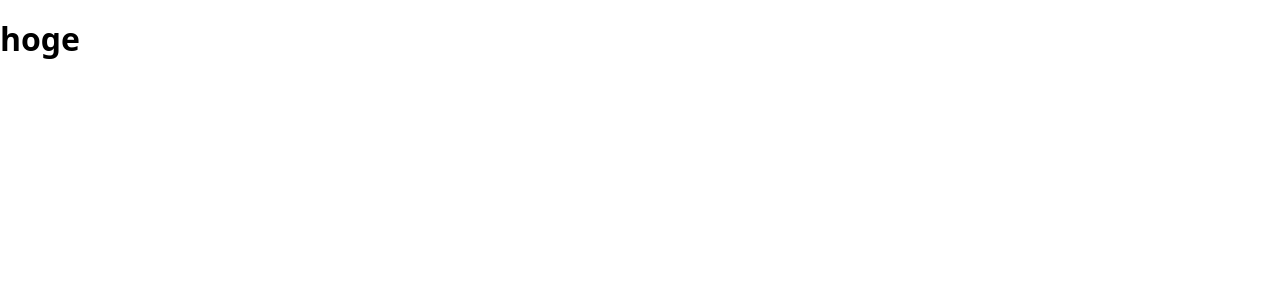
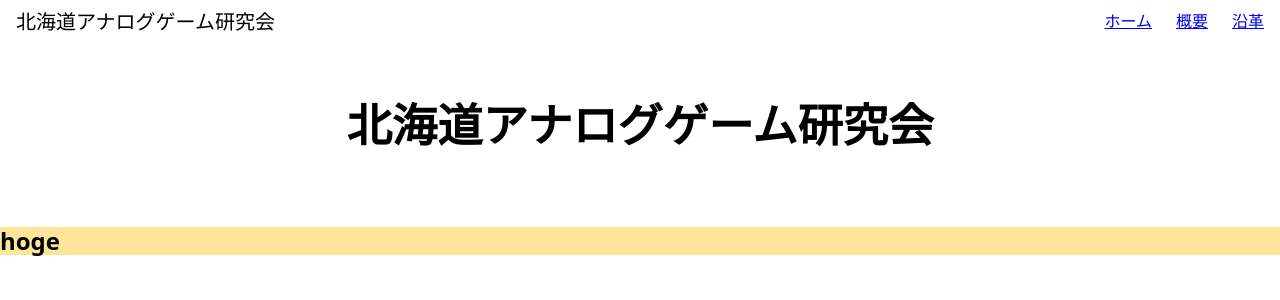
Before and after one commit to haes-g/haes-g.github.io, a React (Vite) app: page / in a window 1280 px wide. Shown: the top 300 px of the page. Built offline with nearby package versions, Linux system fonts and the light colour scheme.

Commit message:
更新:ヘッダとコンテナの基本構造を作成

```diff
--- a/src/component/Container.tsx
+++ b/src/component/Container.tsx
@@ -1,19 +1,29 @@
 import React from 'react';
+import Header from './Header';
+import '../scss/component/Container.scss';
+
+type Props = {
+  children: React.ReactNode;
+  title: string;
+};
 
 /**
  * Container.tsx
  * サイト全体の構造を提供する共通コンポーネント。
  * 最上位の親コンポーネントとして定義する。
  * このコンポーネントはpagesコンポーネントから呼び出される。
+ *
+ * @param { React.ReactNode } children pages単位で構築した画面のReactNode
+ * @param { string } title ページのタイトル
  */
-
-type Props = {
-  children: React.ReactNode;
-};
-
-const Container = ({ children }: Props) => (
+const Container = (props: Props) => (
   <div>
-    {children}
+    <Header title={props.title} />
+    <section>
+      <div id="container">
+        {props.children}
+      </div>
+    </section>
   </div>
 );
 
--- /dev/null
+++ b/src/component/Header.tsx
@@ -0,0 +1,26 @@
+import Navigation from "./Navigation";
+import PageTitle from "./PageTitle";
+import '../scss/component/Header.scss';
+
+type Props = {
+  title: string;
+};
+
+/**
+ * Header.tsx
+ * サイトのヘッダー部の構造を定義する。
+ *
+ * @param { string } title ページのタイトル
+ * @returns { React.ReactNode }
+ */
+const Header = (props: Props) => (
+  <header>
+    <div>
+      <h1><a href="/">北海道アナログゲーム研究会</a></h1>
+      <Navigation />
+    </div>
+    <PageTitle title={props.title} />
+  </header>
+);
+
+export default Header;
--- /dev/null
+++ b/src/component/Navigation.tsx
@@ -0,0 +1,19 @@
+import '../scss/component/Navigation.scss';
+
+/**
+ * Navigation.tsx
+ * サイトのナビゲーションの構造を定義する
+ *
+ * @returns { React.ReactNode }
+ */
+const Navigation = () => (
+  <nav>
+    <ul className='navigation'>
+      <li><a href="/">ホーム</a></li>
+      <li><a href="/overview">概要</a></li>
+      <li><a href="/history">沿革</a></li>
+    </ul>
+  </nav>
+);
+
+export default Navigation;
--- /dev/null
+++ b/src/component/PageTitle.tsx
@@ -0,0 +1,17 @@
+import '../scss/component/PageTItle.scss';
+
+type Props = {
+  title: string;
+}
+
+/**
+ * PageTitle.tsx
+ * 画面のページを表示するパーツ
+ * @param { string } title ページのタイトル
+ * @returns
+ */
+const PageTitle = (props: Props) => (
+  <h2>{props.title}</h2>
+);
+
+export default PageTitle;
--- a/src/pages/Home.tsx
+++ b/src/pages/Home.tsx
@@ -1,10 +1,8 @@
 import Container from "../component/Container";
 
 const Home = () => (
-  <Container>
-    <div>
-      <h1>hoge</h1>
-    </div>
+  <Container title="北海道アナログゲーム研究会">
+    <h1>hoge</h1>
   </Container>
 );
 
--- /dev/null
+++ b/src/scss/component/Container.scss
@@ -0,0 +1,6 @@
+@import '../index';
+
+/** ContainerコンポーネントのCSS定義 */
+#container {
+  background-color: $content-body;
+}
--- /dev/null
+++ b/src/scss/component/Header.scss
@@ -0,0 +1,37 @@
+/** ヘッダーのCSSを定義 */
+header {
+
+  // 全体の構造
+  div {
+    display: flex;
+    align-items: center; // 子要素を垂直方向の中央に揃えます
+    padding: 10px 16px;
+
+    // h1と.navigationがそれぞれ50%の幅を持つように設定
+    >h1,
+    >.navigation {
+      flex-basis: 50%;
+    }
+  }
+
+  // 見出し
+  h1 {
+    font-size: 15pt;
+    font-weight: normal;
+    margin: 0; // flexレイアウトの崩れを防ぐため、デフォルトのマージンをリセット
+
+    a {
+      color: #000;
+      text-decoration: none;
+
+      &:hover {
+        text-decoration: underline;
+      }
+    }
+  }
+
+  // ナビゲーション
+  nav {
+    width: 100%;
+  }
+}
--- /dev/null
+++ b/src/scss/component/Navigation.scss
@@ -0,0 +1,13 @@
+/** NavigationコンポーネントのCSSを定義 */
+.navigation {
+  display: flex;
+  justify-content: flex-end;
+
+  li {
+    margin-left: 1.5rem;
+
+    &:first-child {
+      margin-left: 0;
+    }
+  }
+}
--- /dev/null
+++ b/src/scss/component/PageTItle.scss
@@ -0,0 +1,7 @@
+/** PageTitleコンポーネントのCSS定義 */
+h2 {
+  margin: 0;
+  padding: 56px 0;
+  font-size: 34pt;
+  text-align: center;
+}
```
